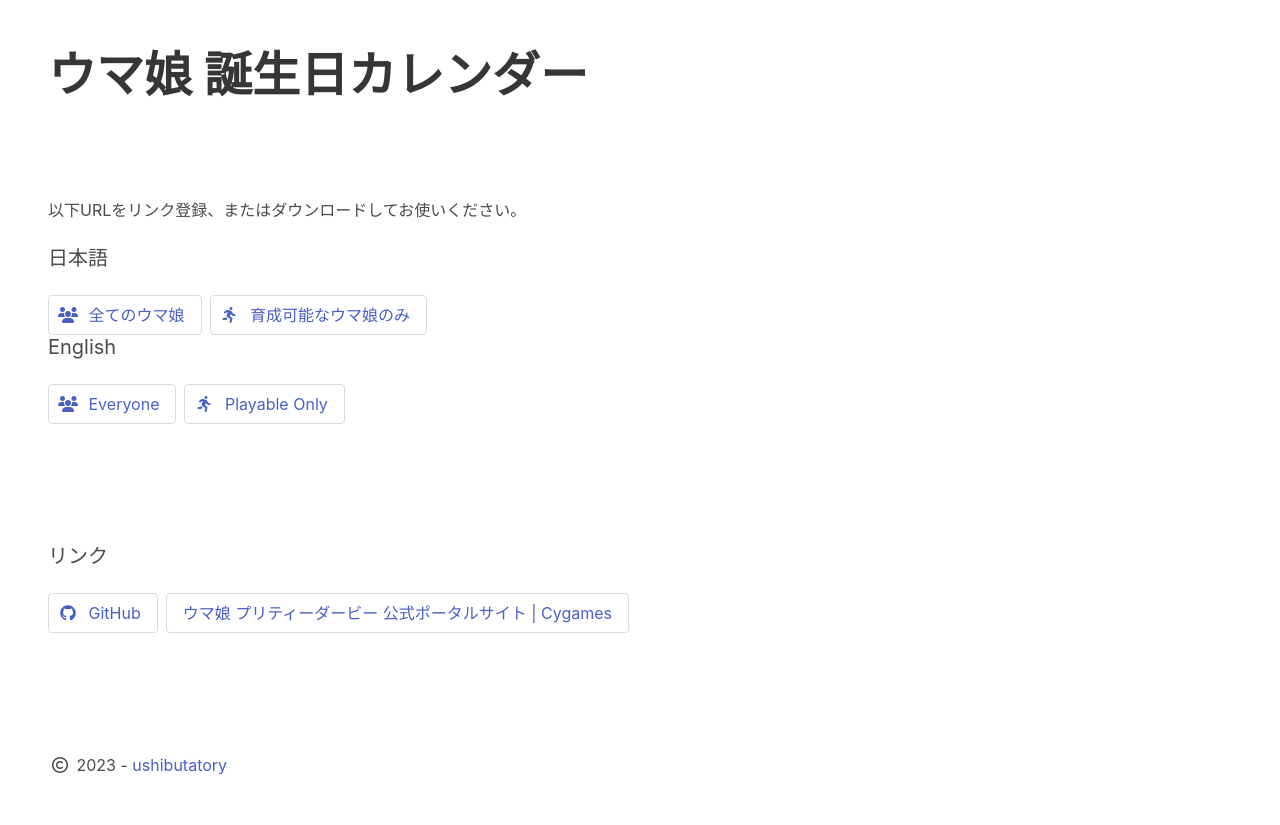
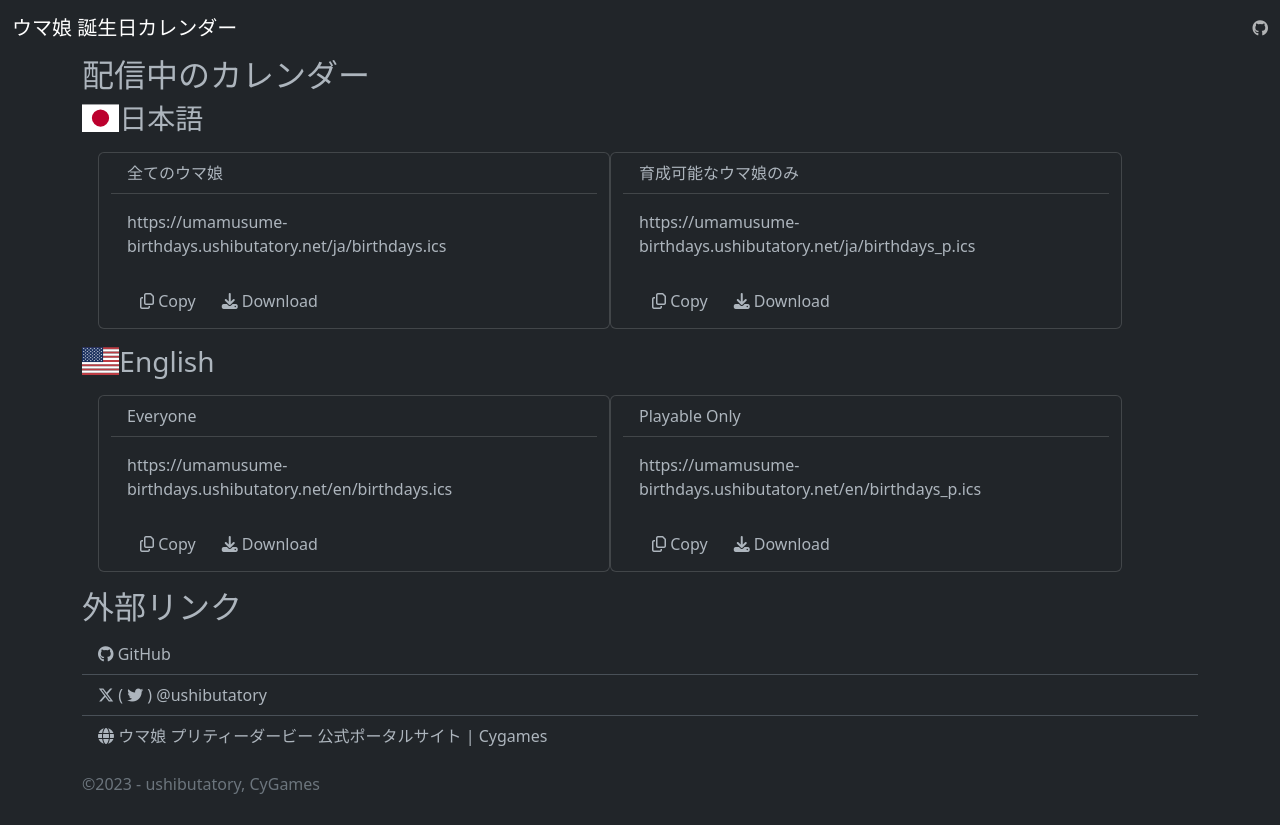
Before and after one commit to ushibutatory/umamusume-birthdays, a plain HTML site: page docs/index.html in a window 1280 px wide. Drawn offline with nearby package versions, Linux system fonts and the light colour scheme.

Commit message:
update: docs

```diff
--- a/docs/index.html
+++ b/docs/index.html
@@ -1,90 +1,87 @@
 <!DOCTYPE html>
-<html>
-
+<html data-bs-theme="dark">
   <head>
     <meta charset="utf-8" />
     <meta name="viewport" content="width=device-width, initial-scale=1" />
-    <title>ウマ娘誕生日カレンダー</title>
-    <link rel="stylesheet" href="https://cdn.jsdelivr.net/npm/bulma@0.9.4/css/bulma.min.css" />
-    <script src="https://kit.fontawesome.com/e51ffff573.js" crossorigin="anonymous"></script>
+    <title>ウマ娘 誕生日カレンダー - ushibutatory</title>
+    <link
+      href="https://cdn.jsdelivr.net/npm/bootstrap@5.3.0/dist/css/bootstrap.min.css"
+      rel="stylesheet"
+      integrity="sha384-9ndCyUaIbzAi2FUVXJi0CjmCapSmO7SnpJef0486qhLnuZ2cdeRhO02iuK6FUUVM"
+      crossorigin="anonymous"
+    />
+    <script
+      src="https://kit.fontawesome.com/e51ffff573.js"
+      crossorigin="anonymous"
+    ></script>
+    <link
+      rel="stylesheet"
+      href="https://cdn.jsdelivr.net/gh/lipis/flag-icons@6.11.0/css/flag-icons.min.css"
+    />
+    <link rel="stylesheet" href="./styles.css" />
   </head>
-
   <body>
-    <div class="section">
-        <h1 class="title is-1">ウマ娘 誕生日カレンダー</h1>
-    </div>
-    <div class="section">
-        <p class="content">
-            以下URLをリンク登録、またはダウンロードしてお使いください。
-        </p>
-        <p class="content">
-        <div>
-            <h3 class="subtitle is-5">日本語</h3>
-            <ul class="buttons">
-                <li class="button">
-                    <a href="ja/birthdays.ics">
-                        <span class="icon"><i class="fas fa-users"></i></span>
-                        <span>全てのウマ娘</span>
-                    </a>
-                </li>
-                <li class="button">
-                    <a href="ja/birthdays_p.ics">
-                        <span class="icon"><i class="fas fa-running"></i></span>
-                        <span>育成可能なウマ娘のみ</span>
+    <nav class="navbar">
+      <div class="container-fluid">
+        <a class="navbar-brand" href="#">ウマ娘 誕生日カレンダー</a>
+        <ul class="navbar-nav">
+          <li class="nav-item">
+            <a
+              class="nav-link"
+              href="https://github.com/ushibutatory/umamusume-birthdays"
+              target="_blank"
+            >
+              <i class="fab fa-github"></i>
             </a>
           </li>
         </ul>
       </div>
-        <div>
-            <h3 class="subtitle is-5">English</h3>
-            <ul class="buttons">
-                <li class="button">
-                    <a href="en/birthdays.ics">
-                        <span class="icon"><i class="fas fa-users"></i></span>
-                        <span>Everyone</span>
+    </nav>
+    <div id="calendars" class="container">
+      <h2>配信中のカレンダー</h2>
+      <!-- load by script -->
+    </div>
+    <div class="container">
+      <h2>外部リンク</h2>
+      <div class="list-group list-group-flush">
+        <a
+          class="list-group-item list-group-item-action"
+          href="https://github.com/ushibutatory/umamusume-birthdays"
+          target="_blank"
+        >
+          <i class="fab fa-github"></i> GitHub
         </a>
-                </li>
-                <li class="button">
-                    <a href="en/birthdays_p.ics">
-                        <span class="icon"><i class="fas fa-running"></i></span>
-                        <span>Playable Only</span>
+        <a
+          class="list-group-item list-group-item-action"
+          href="https://twitter.com/ushibutatory"
+          target="_blank"
+        >
+          <i class="fab fa-x-twitter"></i> ( <i class="fab fa-twitter"></i> )
+          @ushibutatory
         </a>
-                </li>
-            </ul>
-        </div>
-        </p>
-    </div>
-    <div class="section">
-        <p class="content">
-        <h2 class="subtitle is-5">
-            リンク
-        </h2>
-        </p>
-        <p class="content">
-        <ul class="buttons">
-            <li class="button">
-                <a href="https://github.com/ushibutatory/umamusume-birthdays" target="_blank">
-                    <span class="icon">
-                        <i class="fab fa-github"></i>
-                    </span>
-                    <span>GitHub</span>
-                </a>
-            </li>
-            <li class="button">
-                <a href="https://umamusume.jp/" target="_blank">
+        <a
+          class="list-group-item list-group-item-action"
+          href="https://umamusume.jp/"
+          target="_blank"
+        >
+          <i class="fas fa-globe"></i>
           <span>ウマ娘 プリティーダービー 公式ポータルサイト | Cygames</span>
         </a>
-            </li>
-        </ul>
-        </p>
       </div>
-    <div class="section">
-        <span class="icon"><i class="far fa-copyright"></i></span>
-        <span>2023 - </span>
-        <span>
-            <a href="https://twitter.com/ushibutatory" target="_blank">ushibutatory</a>
-        </span>
     </div>
+    <footer class="footer container">
+      <span class="text-secondary">&copy;2023 - ushibutatory, CyGames</span>
+    </footer>
+    <script
+      src="https://cdn.jsdelivr.net/npm/bootstrap@5.3.0/dist/js/bootstrap.bundle.min.js"
+      integrity="sha384-geWF76RCwLtnZ8qwWowPQNguL3RmwHVBC9FhGdlKrxdiJJigb/j/68SIy3Te4Bkz"
+      crossorigin="anonymous"
+    ></script>
+    <script
+      src="https://code.jquery.com/jquery-3.7.1.min.js"
+      integrity="sha256-/JqT3SQfawRcv/BIHPThkBvs0OEvtFFmqPF/lYI/Cxo="
+      crossorigin="anonymous"
+    ></script>
+    <script src="./main.js"></script>
   </body>
-
 </html>
--- /dev/null
+++ b/docs/main.js
@@ -0,0 +1,88 @@
+(() => {
+  function createCards(lang, flag, data) {
+    const root = "https://umamusume-birthdays.ushibutatory.net/";
+
+    const $calendars = $("#calendars");
+
+    const title = document.createElement("h3");
+    title.innerHTML = `<i class="fi fi-${flag}"></i>${lang}`;
+    $calendars.append(title);
+
+    const cardDeck = document.createElement("div");
+    cardDeck.classList = "card-deck row";
+    data.forEach((_) => {
+      const calendarUrl = `${root}${_.src}`;
+
+      cardDeck.append(
+        (() => {
+          const card = document.createElement("div");
+          card.classList = "card";
+          card.append(
+            (() => {
+              const header = document.createElement("div");
+              header.classList = "card-header bg-transparent";
+              header.innerText = _.text;
+              return header;
+            })(),
+            (() => {
+              const body = document.createElement("div");
+              body.classList = "card-body";
+              body.innerText = calendarUrl;
+              return body;
+            })(),
+            (() => {
+              const footer = document.createElement("div");
+              footer.classList = "card-footer border-0 bg-transparent";
+
+              const btnCopy = document.createElement("button");
+              btnCopy.classList = "btn";
+              btnCopy.innerHTML = "<i class='far fa-copy'></i> Copy";
+              btnCopy.addEventListener("click", () => {
+                navigator.clipboard.writeText(calendarUrl);
+                btnCopy.innerHTML = "<i class='fas fa-check'></i> Copied!";
+                setTimeout(() => {
+                  btnCopy.innerHTML = "<i class='far fa-copy'></i> Copy";
+                }, 1000);
+              });
+              footer.append(btnCopy);
+
+              const btnDownload = document.createElement("a");
+              btnDownload.classList = "btn";
+              btnDownload.innerHTML =
+                "<i class='fas fa-download'></i> Download";
+              btnDownload.href = calendarUrl;
+              btnDownload.setAttribute("download", calendarUrl);
+              footer.append(btnDownload);
+
+              return footer;
+            })()
+          );
+
+          return card;
+        })()
+      );
+    });
+    $calendars.append(cardDeck);
+  }
+
+  createCards("日本語", "jp", [
+    {
+      text: "全てのウマ娘",
+      src: "ja/birthdays.ics",
+    },
+    {
+      text: "育成可能なウマ娘のみ",
+      src: "ja/birthdays_p.ics",
+    },
+  ]);
+  createCards("English", "us", [
+    {
+      text: "Everyone",
+      src: "en/birthdays.ics",
+    },
+    {
+      text: "Playable Only",
+      src: "en/birthdays_p.ics",
+    },
+  ]);
+})();
--- /dev/null
+++ b/docs/styles.css
@@ -0,0 +1,10 @@
+footer {
+  margin: 1rem;
+}
+
+.card-deck {
+  margin: 1rem;
+}
+.card {
+  max-width: 32rem;
+}
```
Lines whose indentation alone changed are shown as unchanged.
